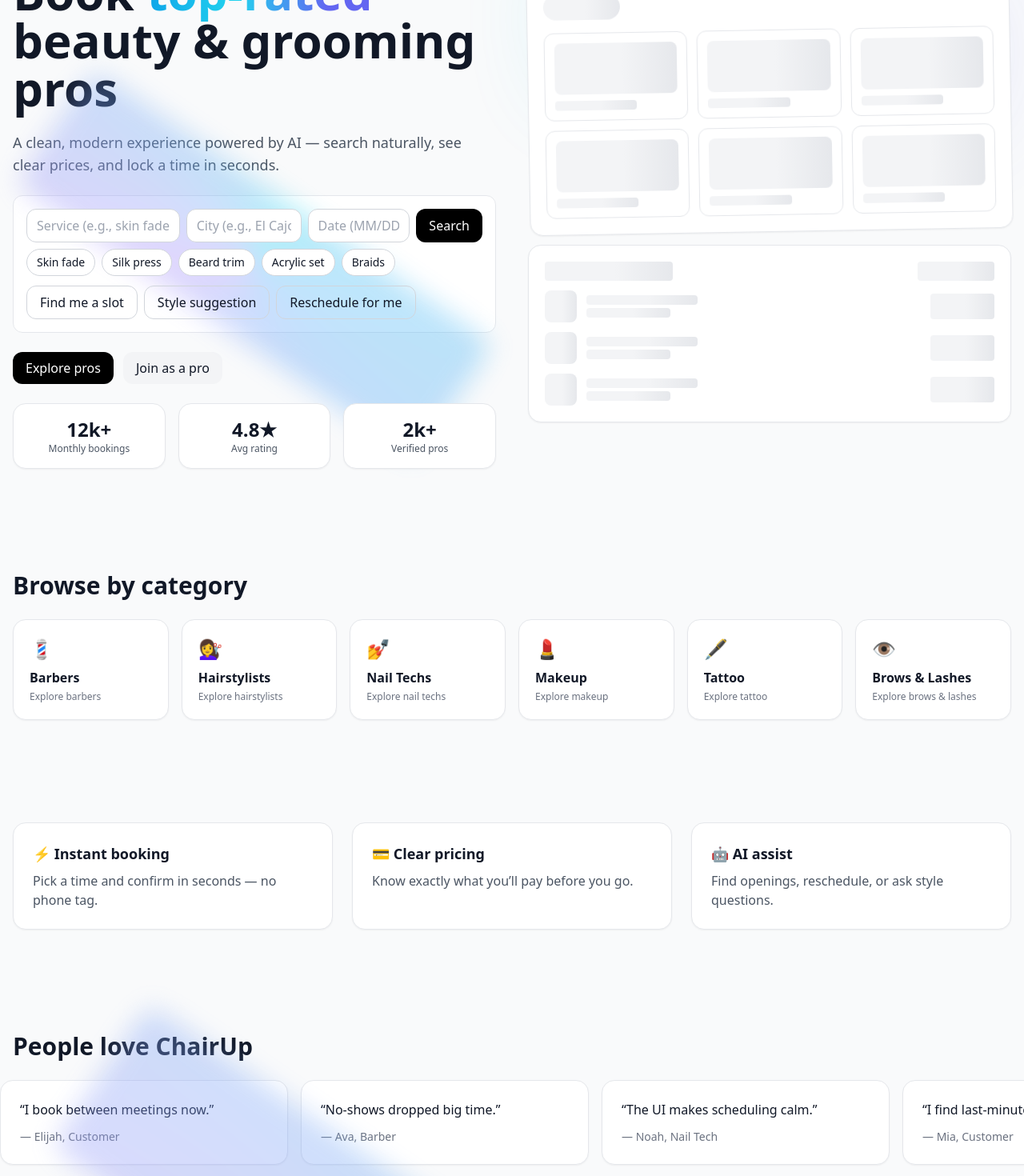
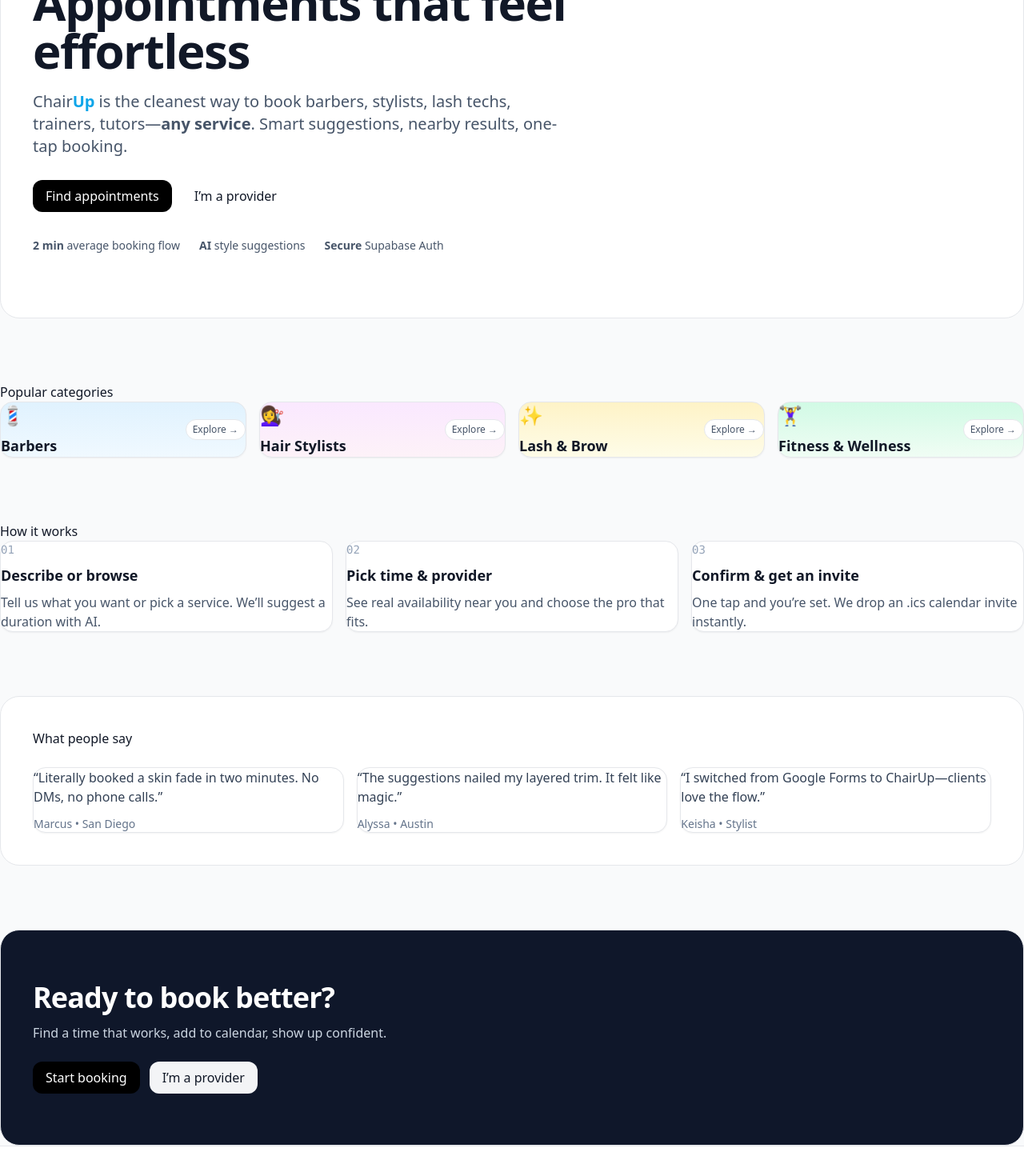
Before and after one commit to Rivanhindaia/ChairUpAi, a Next.js app in the folder ChairUp/: page / in a window 1280 px wide. Shown: the part 220-1690 px from the top of the page at 80% size. Built offline with nearby package versions, Linux system fonts and the light colour scheme.

Commit message:
Update page.tsx

```diff
--- a/ChairUp/app/page.tsx
+++ b/ChairUp/app/page.tsx
@@ -1,231 +1,143 @@
-'use client'
-
 import Link from 'next/link'
-import { useMemo, useState } from 'react'
-
-const categories = [
-  { name: 'Barbers', emoji: '💈', href: '/customer?cat=Barber' },
-  { name: 'Hairstylists', emoji: '💇‍♀️', href: '/customer?cat=Hairstylist' },
-  { name: 'Nail Techs', emoji: '💅', href: '/customer?cat=Nail%20Technician' },
-  { name: 'Makeup', emoji: '💄', href: '/customer?cat=Makeup%20Artist' },
-  { name: 'Tattoo', emoji: '🖋️', href: '/customer?cat=Tattoo%20Artist' },
-  { name: 'Brows & Lashes', emoji: '👁️', href: '/customer' },
-]
-
-const quickIdeas = [
-  'Skin fade', 'Silk press', 'Beard trim', 'Acrylic set', 'Braids',
-]
 
 export default function Home() {
-  const [service, setService] = useState('')
-  const [city, setCity] = useState('')
-  const [date, setDate] = useState('')
+  return (
+    <div className="space-y-20">
+      {/* HERO */}
+      <section className="relative overflow-hidden rounded-3xl border bg-white">
+        <div className="hero-ink" aria-hidden />
+        <div className="px-6 md:px-10 py-14 md:py-20 relative">
+          <div className="max-w-2xl">
+            <div className="inline-flex items-center gap-2 rounded-full border bg-white/70 backdrop-blur px-3 py-1 text-xs font-medium text-slate-700 shadow-soft">
+              <span className="h-2 w-2 rounded-full bg-emerald-500" /> Book faster, no back-and-forth
+            </div>
 
-  const suggestions = useMemo(() => {
-    const s = service.trim().toLowerCase()
-    if (!s) return quickIdeas.slice(0, 5)
-    return quickIdeas.filter(x => x.toLowerCase().includes(s)).slice(0, 5)
-  }, [service])
+            <h1 className="mt-5 text-4xl leading-tight tracking-tight font-extrabold md:text-6xl">
+              Appointments that feel <span className="gradient-text">effortless</span>
+            </h1>
 
-  return (
-    <div>
-      {/* HERO — vibrant, modern, airy */}
-      <section className="section pt-14">
-        <div className="container grid lg:grid-cols-2 gap-10 items-center">
-          {/* Left: copy + search */}
-          <div className="space-y-6">
-            <span className="badge">Built for barbers, stylists & more</span>
-            <h1 className="text-4xl md:text-6xl font-extrabold leading-tight">
-              Book <span className="grad-title">top-rated</span> beauty & grooming pros
-            </h1>
-            <p className="text-gray-600 text-lg">
-              A clean, modern experience powered by AI — search naturally, see clear prices,
-              and lock a time in seconds.
+            <p className="mt-5 text-lg text-slate-600 md:text-xl">
+              Chair<span className="text-sky-500 font-extrabold">Up</span> is the cleanest way to book
+              barbers, stylists, lash techs, trainers, tutors—<b>any service</b>.
+              Smart suggestions, nearby results, one-tap booking.
             </p>
 
-            {/* Search panel with aura glow */}
-            <div className="panel p-3 md:p-4 aura">
-              <form action="/customer" className="grid md:grid-cols-[1.2fr,0.9fr,0.8fr,auto] gap-2">
-                <input
-                  className="input"
-                  name="q"
-                  value={service}
-                  onChange={e=>setService(e.target.value)}
-                  placeholder="Service (e.g., skin fade)"
-                />
-                <input
-                  className="input"
-                  name="city"
-                  value={city}
-                  onChange={e=>setCity(e.target.value)}
-                  placeholder="City (e.g., El Cajon)"
-                />
-                <input
-                  className="input"
-                  name="date"
-                  value={date}
-                  onChange={e=>setDate(e.target.value)}
-                  placeholder="Date (MM/DD/YYYY)"
-                />
-                <button className="btn btn-primary">Search</button>
-              </form>
-
-              {/* Inline suggestions */}
-              <div className="flex flex-wrap gap-2 pt-2">
-                {suggestions.map(s => (
-                  <button
-                    type="button"
-                    key={s}
-                    className="chip hover:border-black hover:text-black"
-                    onClick={() => setService(s)}
-                    aria-label={`Use suggestion ${s}`}
-                  >
-                    {s}
-                  </button>
-                ))}
-              </div>
-
-              {/* AI quick actions (unique twist) */}
-              <div className="flex flex-wrap gap-2 pt-3">
-                <form action="/api/ai" method="post">
-                  <input type="hidden" name="q" value="Find me the earliest 45-min barber appointment tomorrow near El Cajon." />
-                  <button className="btn btn-outline" type="submit">Find me a slot</button>
-                </form>
-                <form action="/api/ai" method="post">
-                  <input type="hidden" name="q" value="Suggest a style for a round face and short hair." />
-                  <button className="btn btn-outline" type="submit">Style suggestion</button>
-                </form>
-                <form action="/api/ai" method="post">
-                  <input type="hidden" name="q" value="Reschedule my next booking to after 5pm Friday." />
-                  <button className="btn btn-outline" type="submit">Reschedule for me</button>
-                </form>
-              </div>
+            <div className="mt-7 flex flex-wrap gap-3">
+              <Link href="/app" className="btn btn-primary">Find appointments</Link>
+              <Link href="/dashboard" className="btn">I’m a provider</Link>
             </div>
 
-            {/* Primary CTAs */}
-            <div className="flex flex-wrap gap-3">
-              <Link className="btn btn-primary" href="/customer">Explore pros</Link>
-              <Link className="btn btn-ghost" href="/sign-up">Join as a pro</Link>
+            <div className="mt-8 flex flex-wrap items-center gap-6 text-sm text-slate-600">
+              <div className="stat-badge"><b>2 min</b> average booking flow</div>
+              <div className="stat-badge"><b>AI</b> style suggestions</div>
+              <div className="stat-badge"><b>Secure</b> Supabase Auth</div>
             </div>
-
-            {/* Social proof */}
-            <div className="grid grid-cols-3 gap-4">
-              {[
-                ['12k+', 'Monthly bookings'],
-                ['4.8★', 'Avg rating'],
-                ['2k+', 'Verified pros'],
-              ].map(([n, l]) => (
-                <div key={l} className="card p-4 text-center lift">
-                  <div className="text-2xl font-bold">{n}</div>
-                  <div className="text-xs text-gray-600">{l}</div>
-                </div>
-              ))}
-            </div>
-          </div>
-
-          {/* Right: visual mock / “app preview” */}
-          <div className="relative">
-            {/* Gradient plate behind */}
-            <div className="absolute -inset-6 rounded-3xl opacity-30 blur-2xl"
-                 style={{background: 'radial-gradient(80% 60% at 30% 10%, #22d3ee55, transparent 60%), radial-gradient(60% 50% at 80% 20%, #6366f155, transparent 60%)'}} />
-            <div className="relative grid gap-4">
-              <div className="card p-5 float">
-                <div className="h-8 w-24 rounded-full skel mb-4" />
-                <div className="grid grid-cols-3 gap-3">
-                  {Array.from({ length: 6 }).map((_, i) => (
-                    <div key={i} className="rounded-xl border border-gray-200 p-3">
-                      <div className="h-16 w-full rounded-lg skel mb-2" />
-                      <div className="h-3 w-2/3 rounded skel" />
-                    </div>
-                  ))}
-                </div>
-              </div>
-              <div className="card p-5">
-                <div className="flex items-center justify-between mb-3">
-                  <div className="h-6 w-40 skel rounded"></div>
-                  <div className="h-6 w-24 skel rounded"></div>
-                </div>
-                <div className="space-y-3">
-                  {Array.from({ length: 3 }).map((_, i) => (
-                    <div key={i} className="flex items-center gap-3">
-                      <div className="h-10 w-10 rounded-lg skel" />
-                      <div className="flex-1">
-                        <div className="h-3 w-1/3 skel rounded mb-1" />
-                        <div className="h-3 w-1/4 skel rounded" />
-                      </div>
-                      <div className="h-8 w-20 skel rounded"></div>
-                    </div>
-                  ))}
-                </div>
-              </div>
-            </div>
-          </div>
-
-        </div>
-      </section>
-
-      {/* CATEGORIES — colorful, quick entry */}
-      <section className="section">
-        <div className="container">
-          <h2 className="text-2xl md:text-3xl font-bold mb-6">Browse by category</h2>
-          <div className="grid grid-cols-2 sm:grid-cols-3 lg:grid-cols-6 gap-4">
-            {categories.map(c => (
-              <Link key={c.name} href={c.href} className="card p-5 lift">
-                <div className="text-2xl">{c.emoji}</div>
-                <div className="mt-2 font-semibold">{c.name}</div>
-                <div className="text-xs text-gray-500 mt-1">Explore {c.name.toLowerCase()}</div>
-              </Link>
-            ))}
           </div>
         </div>
       </section>
 
-      {/* VALUE PROPS — super clear */}
-      <section className="section">
-        <div className="container grid md:grid-cols-3 gap-6">
+      {/* CATEGORIES */}
+      <section>
+        <h2 className="section-title">Popular categories</h2>
+        <div className="grid gap-4 sm:grid-cols-2 lg:grid-cols-4">
           {[
-            ['⚡️ Instant booking', 'Pick a time and confirm in seconds — no phone tag.'],
-            ['💳 Clear pricing', 'Know exactly what you’ll pay before you go.'],
-            ['🤖 AI assist', 'Find openings, reschedule, or ask style questions.'],
-          ].map(([t, d]) => (
-            <div key={t} className="card p-6 lift">
-              <div className="text-lg font-semibold">{t}</div>
-              <p className="text-gray-600 mt-2">{d}</p>
+            { label: 'Barbers', emoji: '💈', href: '/app?category=Barber', gradient: 'from-sky-100 to-sky-50' },
+            { label: 'Hair Stylists', emoji: '💇‍♀️', href: '/app?category=Hair', gradient: 'from-fuchsia-100 to-pink-50' },
+            { label: 'Lash & Brow', emoji: '✨', href: '/app?category=Lashes', gradient: 'from-amber-100 to-yellow-50' },
+            { label: 'Fitness & Wellness', emoji: '🏋️‍♀️', href: '/app?category=Fitness', gradient: 'from-emerald-100 to-green-50' },
+          ].map((c) => (
+            <Link
+              key={c.label}
+              href={c.href}
+              className={`group card hover:shadow-lg transition border-slate-200 bg-gradient-to-b ${c.gradient}`}
+            >
+              <div className="flex items-center justify-between">
+                <div>
+                  <div className="text-2xl">{c.emoji}</div>
+                  <div className="mt-2 text-lg font-semibold">{c.label}</div>
+                </div>
+                <div className="rounded-2xl border bg-white px-2 py-1 text-xs text-slate-600 group-hover:translate-x-0.5 transition">
+                  Explore →
+                </div>
+              </div>
+            </Link>
+          ))}
+        </div>
+      </section>
+
+      {/* HOW IT WORKS */}
+      <section>
+        <h2 className="section-title">How it works</h2>
+        <div className="grid gap-4 md:grid-cols-3">
+          {[
+            {
+              step: '01',
+              title: 'Describe or browse',
+              text: 'Tell us what you want or pick a service. We’ll suggest a duration with AI.',
+            },
+            {
+              step: '02',
+              title: 'Pick time & provider',
+              text: 'See real availability near you and choose the pro that fits.',
+            },
+            {
+              step: '03',
+              title: 'Confirm & get an invite',
+              text: 'One tap and you’re set. We drop an .ics calendar invite instantly.',
+            },
+          ].map((s) => (
+            <div key={s.step} className="card glass">
+              <div className="text-slate-400 font-mono text-sm">{s.step}</div>
+              <div className="mt-2 text-lg font-semibold">{s.title}</div>
+              <p className="mt-2 text-slate-600">{s.text}</p>
             </div>
           ))}
         </div>
       </section>
 
-      {/* TESTIMONIALS — simple snap carousel */}
-      <section className="section">
-        <div className="container">
-          <h2 className="text-2xl md:text-3xl font-bold mb-6">People love ChairUp</h2>
-          <div className="overflow-x-auto flex gap-4 pb-2 -mx-4 px-4 snap-x">
-            {[
-              ['“I book between meetings now.”', 'Elijah, Customer'],
-              ['“No-shows dropped big time.”', 'Ava, Barber'],
-              ['“The UI makes scheduling calm.”', 'Noah, Nail Tech'],
-              ['“I find last-minute cuts easily.”', 'Mia, Customer'],
-            ].map(([q, who]) => (
-              <div key={who} className="min-w-[280px] md:min-w-[360px] card p-6 snap-start lift">
-                <p className="text-gray-900">{q}</p>
-                <p className="text-gray-500 mt-3 text-sm">— {who}</p>
-              </div>
-            ))}
-          </div>
+      {/* SOCIAL PROOF */}
+      <section className="rounded-3xl border bg-white p-6 md:p-10">
+        <h2 className="section-title">What people say</h2>
+        <div className="mt-6 grid gap-4 md:grid-cols-3">
+          {[
+            {
+              quote: 'Literally booked a skin fade in two minutes. No DMs, no phone calls.',
+              author: 'Marcus • San Diego',
+            },
+            {
+              quote: 'The suggestions nailed my layered trim. It felt like magic.',
+              author: 'Alyssa • Austin',
+            },
+            {
+              quote: 'I switched from Google Forms to ChairUp—clients love the flow.',
+              author: 'Keisha • Stylist',
+            },
+          ].map((t) => (
+            <div key={t.author} className="card">
+              <p className="text-slate-700">“{t.quote}”</p>
+              <div className="mt-3 text-sm text-slate-500">{t.author}</div>
+            </div>
+          ))}
         </div>
       </section>
 
-      {/* FINAL CTA — bold & minimal */}
-      <section className="section pt-0">
-        <div className="container">
-          <div className="panel p-8 md:p-10 text-center aura">
-            <h3 className="text-2xl md:text-3xl font-bold">Ready to look fresh?</h3>
-            <p className="text-gray-600 mt-2">Join thousands who book effortlessly with ChairUp.</p>
-            <div className="mt-6 flex flex-wrap items-center justify-center gap-3">
-              <Link className="btn btn-primary" href="/sign-up">Create a pro account</Link>
-              <Link className="btn btn-ghost" href="/customer">Browse nearby pros</Link>
-            </div>
+      {/* CTA */}
+      <section className="relative overflow-hidden rounded-3xl border bg-slate-900 text-white">
+        <div className="cta-ink" aria-hidden />
+        <div className="px-6 md:px-10 py-14 md:py-16 relative">
+          <h3 className="text-3xl md:text-4xl font-extrabold tracking-tight">
+            Ready to book better?
+          </h3>
+          <p className="mt-3 text-slate-300">
+            Find a time that works, add to calendar, show up confident.
+          </p>
+          <div className="mt-6 flex flex-wrap gap-3">
+            <Link href="/app" className="btn btn-primary border-white bg-white text-slate-900 hover:opacity-90">
+              Start booking
+            </Link>
+            <Link href="/dashboard" className="btn btn-ghost text-white border-white/30 hover:bg-white/10">
+              I’m a provider
+            </Link>
           </div>
         </div>
       </section>
```
